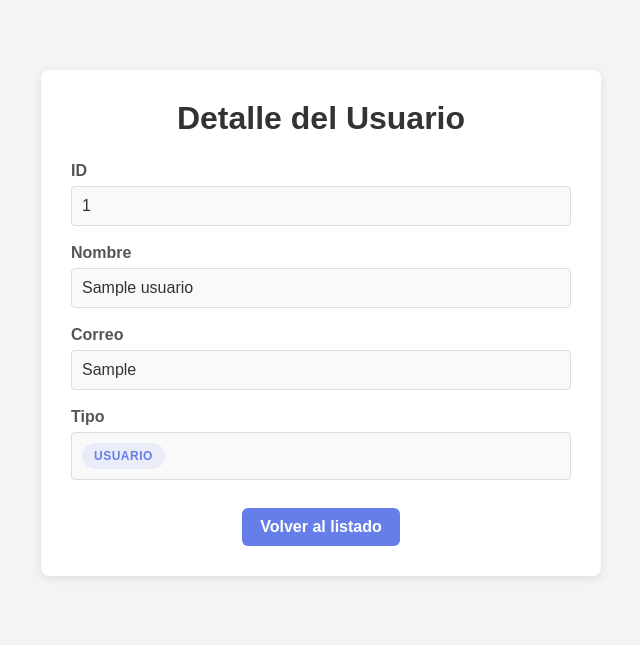
After one commit to Pablo21I/mipagina2, a PHP site: page /usuarios/ver.php?id=1 in a window 1280 px wide. The commit adds this page. Shown: the top 645 px of the page, without its empty margins (319-959 px from the left). Run offline with PHP 8.4, Linux system fonts and the light colour scheme; the visitor is signed in with stand-in values (Sample User, id 1); tables that the repository leaves empty or names only in its code hold one stand-in row (values such as "Sample post").

Commit message:
CRUD de usuarios

```diff
--- a/usuarios/editar.php
+++ b/usuarios/editar.php
@@ -182,7 +182,7 @@ $usuario = $resultado->fetch_assoc();
             </div>
         <?php endif; ?>
 
-        <form method="POST" action="procesar_editar.php">
+        <form method="POST" action="update.php">
             <input type="hidden" name="id" value="<?php echo $usuario['id']; ?>">
 
             <div class="form-group">
--- /dev/null
+++ b/usuarios/ver.php
@@ -0,0 +1,163 @@
+<?php
+session_start();
+
+//valida que el usuario haya iniciado sesión, si no redirige al login
+if (!isset($_SESSION['usuario'])) {
+	header("Location: ../login2.php");
+	exit();
+}
+//Valida que se haya proporcionado un ID por GET
+require_once __DIR__ . '/../lib/conn.php';
+
+$id = isset($_GET['id']) ? intval($_GET['id']) : 0;
+
+if ($id <= 0) {
+	$_SESSION['flash_mensaje'] = 'Usuario no valido';
+	$_SESSION['flash_tipo'] = 'error';
+	header('Location: index.php');
+	exit;
+}
+//Consulta para obtener los detalles del usuario
+$stmt = $conexion->prepare("SELECT id, nombre, correo, es_admin FROM usuarios WHERE id = ?");
+$stmt->bind_param("i", $id);
+$stmt->execute();
+$resultado = $stmt->get_result();
+
+if (!$resultado || $resultado->num_rows === 0) {
+	$_SESSION['flash_mensaje'] = 'Usuario no encontrado';
+	$_SESSION['flash_tipo'] = 'error';
+	header('Location: index.php');
+	exit;
+}
+
+$usuario = $resultado->fetch_assoc();
+?>
+
+<!DOCTYPE html>
+<html lang="es">
+<head>
+	<meta charset="UTF-8">
+	<meta name="viewport" content="width=device-width, initial-scale=1.0">
+	<title>Ver Usuario</title>
+	<style>
+		* {
+			margin: 0;
+			padding: 0;
+			box-sizing: border-box;
+		}
+
+		body {
+			font-family: Arial, sans-serif;
+			background-color: #f4f4f4;
+			padding: 20px;
+		}
+
+		.container {
+			max-width: 560px;
+			margin: 50px auto;
+			background-color: white;
+			padding: 30px;
+			border-radius: 8px;
+			box-shadow: 0 2px 10px rgba(0, 0, 0, 0.1);
+		}
+
+		h1 {
+			color: #333;
+			margin-bottom: 25px;
+			text-align: center;
+		}
+
+		.campo {
+			margin-bottom: 18px;
+		}
+
+		.campo label {
+			display: block;
+			margin-bottom: 6px;
+			color: #555;
+			font-weight: bold;
+		}
+
+		.valor {
+			width: 100%;
+			padding: 10px;
+			border: 1px solid #ddd;
+			border-radius: 4px;
+			background-color: #f9f9f9;
+			color: #333;
+		}
+
+		.badge {
+			display: inline-block;
+			padding: 6px 12px;
+			border-radius: 20px;
+			font-size: 12px;
+			font-weight: 600;
+			text-transform: uppercase;
+			letter-spacing: 0.5px;
+		}
+
+		.badge-admin {
+			background: rgba(239, 68, 68, 0.1);
+			color: #ef4444;
+		}
+
+		.badge-usuario {
+			background: rgba(102, 126, 234, 0.1);
+			color: #667eea;
+		}
+
+		.acciones {
+			margin-top: 28px;
+			text-align: center;
+		}
+
+		.btn-volver {
+			display: inline-block;
+			padding: 10px 18px;
+			background-color: #667eea;
+			color: white;
+			text-decoration: none;
+			border-radius: 6px;
+			font-weight: bold;
+		}
+
+		.btn-volver:hover {
+			background-color: #5967c8;
+		}
+	</style>
+</head>
+<body>
+	<div class="container">
+		<h1>Detalle del Usuario</h1>
+
+		<div class="campo">
+			<label>ID</label>
+			<div class="valor"><?php echo htmlspecialchars((string)$usuario['id']); ?></div>
+		</div>
+
+		<div class="campo">
+			<label>Nombre</label>
+			<div class="valor"><?php echo htmlspecialchars($usuario['nombre']); ?></div>
+		</div>
+
+		<div class="campo">
+			<label>Correo</label>
+			<div class="valor"><?php echo htmlspecialchars($usuario['correo']); ?></div>
+		</div>
+
+		<div class="campo">
+			<label>Tipo</label>
+			<div class="valor">
+				<span class="badge <?php echo ((int)$usuario['es_admin'] === 1) ? 'badge-admin' : 'badge-usuario'; ?>">
+					<?php echo ((int)$usuario['es_admin'] === 1) ? 'Admin' : 'Usuario'; ?>
+				</span>
+			</div>
+		</div>
+
+		<div class="acciones">
+			<a class="btn-volver" href="index.php">Volver al listado</a>
+		</div>
+	</div>
+</body>
+</html>
```
Also changed, not shown: usuarios/eliminar.php (added, +45 -0 lines), usuarios/index.php (+19 -14 lines), usuarios/update.php (added, +47 -0 lines).
